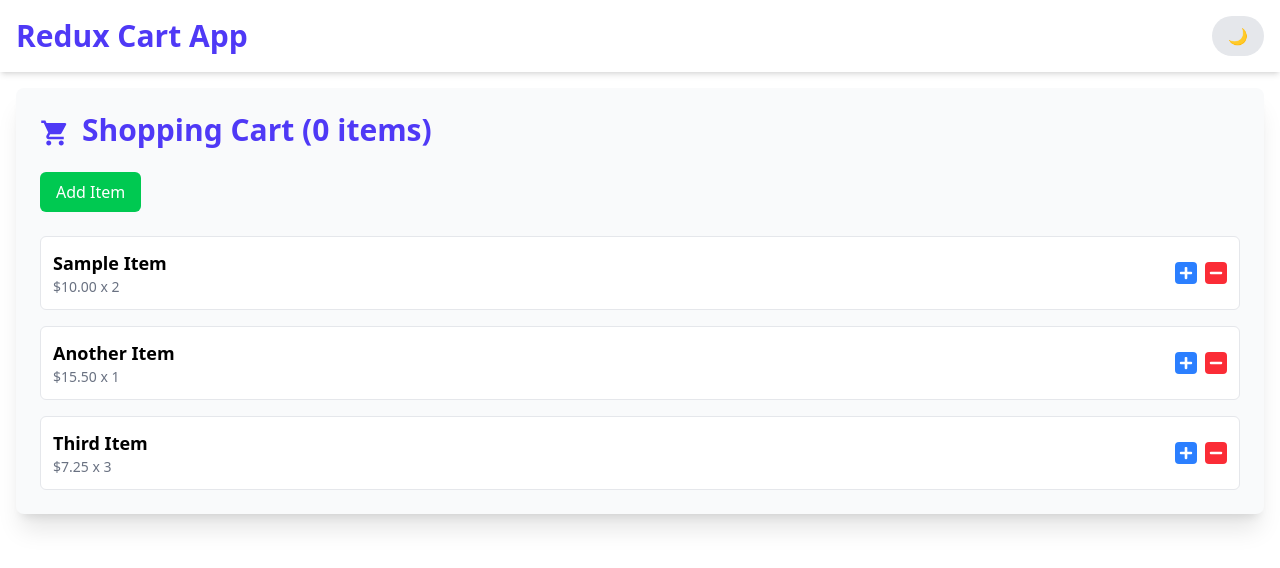
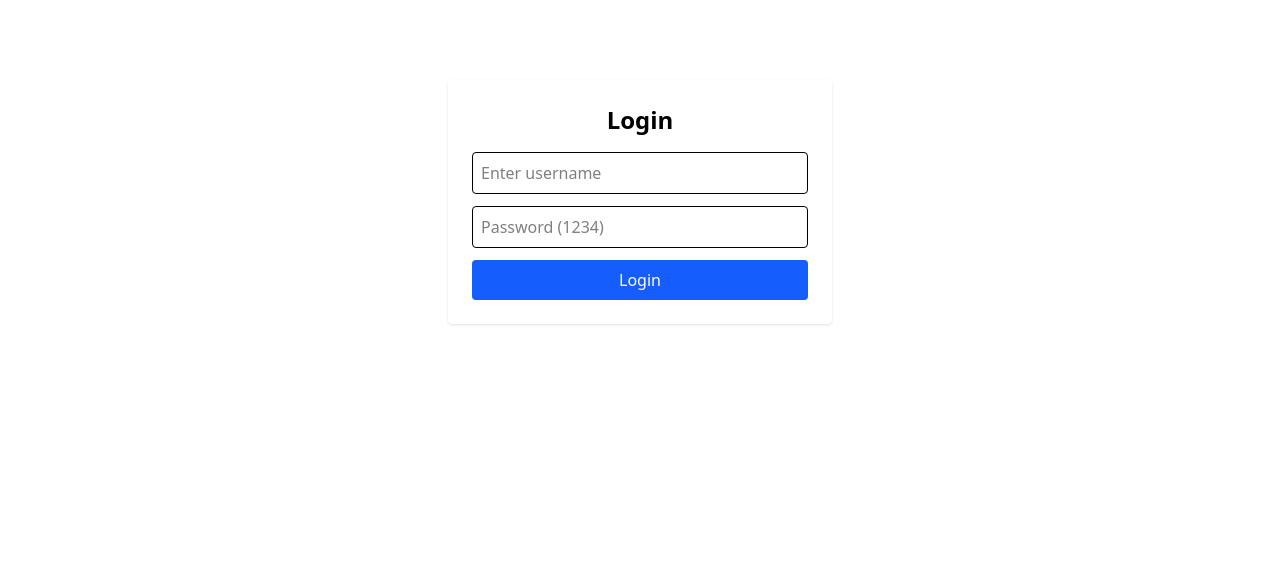
Before and after one commit to Assumpta-Chinonso1/cartredux-toolkit, a React (Vite) app: page / in a window 1280 px wide. Shown: the top 568 px of the page. Built offline with nearby package versions, Linux system fonts and the light colour scheme.

Commit message:
craetyed auth login and logout

```diff
--- a/src/App.jsx
+++ b/src/App.jsx
@@ -1,34 +1,50 @@
-
-import { useSelector } from 'react-redux';
-import ThemeToggle from './components/ThemeToggle';
-import Cart from './components/Cart';
+import { useSelector } from "react-redux";
+import ThemeToggle from "./components/ThemeToggle";
+import Cart from "./components/Cart";
+import DashBoard from "./components/DashBoard";
+import Login from "./components/Login";
 
 function App() {
-
   const currentMode = useSelector((state) => state.theme.mode);
-
- console.log("Current Theme Mode from Redux:", currentMode);
+  const { isAuthenticated, user } = useSelector((state) => state.auth);
 
   return (
-
     <div
       className={`
-    min-h-screen
-    bg-white
-    text-white
-    transition-colors
-    duration-300
-    ${currentMode === "dark" ? "dark" : "light"}
+        min-h-screen transition-colors duration-300
+        ${currentMode === "dark" ? "dark bg-gray-900 text-white" : "bg-white text-black"}
       `}
     >
-      <header className="p-4 shadow-md flex justify-between items-center dark:shadow-xl dark:bg-gray-800">
-        <h1 className="text-3xl font-bold text-indigo-600 dark:text-indigo-400">Redux Cart App</h1>
+      {/* Show login first */}
+      {!isAuthenticated && <Login />}
+
+      {/* Show app only after login */}
+      {isAuthenticated && (
+        <>
+
+          <header className="p-4 shadow-md dark:bg-gray-800 flex justify-between items-center">
+
+
+            <div>
+              <h1 className="text-2xl font-bold text-indigo-600 dark:text-indigo-400">
+                Welcome, {user?.userName}! 👋
+              </h1>
+              <p className="text-sm opacity-70">Good to have you back</p>
+            </div>
+
+            {/* RIGHT SIDE: THEME TOGGLE */}
             <ThemeToggle />
           </header>
-      <main className="container mx-auto p-4">
+
+          {/* SECTION TITLE: CART */}
+          <div className="container mx-auto px-4 mt-6">
 
              <Cart />
-      </main>
+            <DashBoard />
+
+          </div>
+        </>
+      )}
     </div>
   );
 }
--- /dev/null
+++ b/src/Auth/authSlics.js
@@ -0,0 +1,39 @@
+import { createSlice } from "@reduxjs/toolkit";
+
+const initialState = {
+    user: null,
+    isAuthenticated: false,
+    loading: false,
+    error: null,
+
+}
+
+const authSlice = createSlice({
+    name: "auth",
+    initialState,
+    reducers: {
+        loginStart: (state) => {
+            state.loading = true
+            state.error = null
+        },
+        loginSuccess: (state, action ) => {
+            state.loading = false
+            state.user =  action.payload
+            state.isAuthenticated = true
+            state.error = null
+        },
+        loginFaluire: (state, action) => {
+            state.loading = false
+            state.error = action.payload
+            state.isAuthenticated = false
+
+        },
+        loginOut: (state) => {
+            state.user = null
+            state.isAuthenticated = false
+        }
+    }
+})
+
+export const {loginStart, loginSuccess, loginFaluire, loginOut} = authSlice.actions
+export const authReducer = authSlice.reducer
--- a/src/components/Cart.jsx
+++ b/src/components/Cart.jsx
@@ -26,14 +26,14 @@ const Cart = () => {
       {/* ---  Add Button --- */}
       <button
         onClick={() => dispatch(addToCart(demoItem))}
-        className="mb-6 px-4 py-2 bg-green-500 text-white rounded-md hover:bg-green-600 transition duration-150"
+        className="mb-6 px-4 py-2 bg-blue-500 text-white rounded-md hover:bg-blue-600 transition duration-150"
       >
          Add Item
       </button>
 
       {/* --- Cart Items List --- */}
       {items.length === 0 ? (
-        <p className="text-xl text-gray-500 dark:text-gray-400">Your cart is empty.</p>
+        <p className="text-xl text-gray-500 dark:text-white">Your cart is empty.</p>
       ) : (
         <ul className="space-y-4">
           {items.map((item) => (
--- /dev/null
+++ b/src/components/DashBoard.jsx
@@ -0,0 +1,25 @@
+import React from 'react'
+import {  useDispatch } from 'react-redux'
+import { loginOut } from '../Auth/authSlics'
+
+const DashBoard = () => {
+  const dispatch = useDispatch()
+
+
+  return (
+    <div className="max-w-sm ml-1 mt-2 p-6 ">
+      <h1 className="text-2xl font-bold mb-1 dark:text-white">
+
+      </h1>
+
+      <button
+        onClick={() => dispatch(loginOut())}
+        className="bg-red-500 text-white px-4 py-2 rounded hover:bg-red-600 transition"
+      >
+        Logout
+      </button>
+    </div>
+  )
+}
+
+export default DashBoard
--- /dev/null
+++ b/src/components/Login.jsx
@@ -0,0 +1,59 @@
+import React, { useState } from "react";
+import { useDispatch, useSelector } from "react-redux";
+import { loginStart, loginSuccess, loginFaluire } from "../Auth/authSlics";
+
+const Login = () => {
+  const dispatch = useDispatch();
+  const { loading, error } = useSelector((state) => state.auth);
+
+  const [userName, setUserName] = useState("");
+  const [userPassword, setUserPassword] = useState("");
+
+  const handleLogin = () => {
+    dispatch(loginStart());
+
+    setTimeout(() => {
+      if (userPassword === "1234") {
+        dispatch(loginSuccess({ userName }));
+      } else {
+        dispatch(loginFaluire("incorrect password"));
+      }
+    }, 1000);
+  };
+
+  return (
+    <div className="max-w-sm mx-auto mt-20 p-6 rounded shadow bg-white dark:bg-gray-800">
+      <h1 className="text-2xl font-bold mb-4 text-center dark:text-white">
+        Login
+      </h1>
+
+      {error && <p className="text-red-500 text-sm mb-2">{error}</p>}
+
+      <input
+        type="text"
+        placeholder="Enter username"
+        className="border p-2 w-full rounded mb-3 dark:bg-gray-700 dark:text-white"
+        value={userName}
+        onChange={(e) => setUserName(e.target.value)}
+      />
+
+      <input
+        type="password"
+        placeholder="Password (1234)"
+        className="border p-2 w-full rounded mb-3 dark:bg-gray-700 dark:text-white"
+        value={userPassword}
+        onChange={(e) => setUserPassword(e.target.value)}
+      />
+
+      <button
+        onClick={handleLogin}
+        className="w-full bg-blue-600 text-white p-2 rounded disabled:bg-blue-300"
+        disabled={loading}
+      >
+        {loading ? "Logging in..." : "Login"}
+      </button>
+    </div>
+  );
+};
+
+export default Login;
--- /dev/null
+++ b/src/components/ProtectedRoute.jsx
@@ -0,0 +1,12 @@
+import { useSelector } from "react-redux";
+import { Navigate } from "react-router-dom";
+
+export default function ProtectedRoute({ children }) {
+  const isLoggedIn = useSelector((state) => state.auth.isLoggedIn);
+
+  if (!isLoggedIn) {
+    return <Navigate to="/login" replace />;
+  }
+
+  return children;
+}
--- a/src/components/ThemeToggle.jsx
+++ b/src/components/ThemeToggle.jsx
@@ -14,7 +14,7 @@ const ThemeToggle = () => {
     <button
       onClick={() => dispatch(toggleTheme())}
       className="px-4 py-2 rounded-full font-semibold transition-colors duration-300
-                 bg-gray-200 text-gray-800 hover:bg-gray-300
+                 bg-gray-200 text-white hover:bg-gray-300
                  dark:bg-gray-700 dark:text-white dark:hover:bg-gray-600">
     {icon}
     </button>
--- a/src/store.js
+++ b/src/store.js
@@ -1,11 +1,13 @@
 import { configureStore } from '@reduxjs/toolkit';
 import cartReducer from './Features/Theme/Cart/cartSlice'
 import themeReducer from './Features/Theme/ThemeSlice'
+import { authReducer } from './Auth/authSlics';
 
 export const store = configureStore({
   reducer: {
     // Key: The name used to access state (e.g., state.cart)
     cart: cartReducer,
     theme: themeReducer,
+    auth: authReducer,
   },
 });
```
Lines whose indentation alone changed are shown as unchanged.
